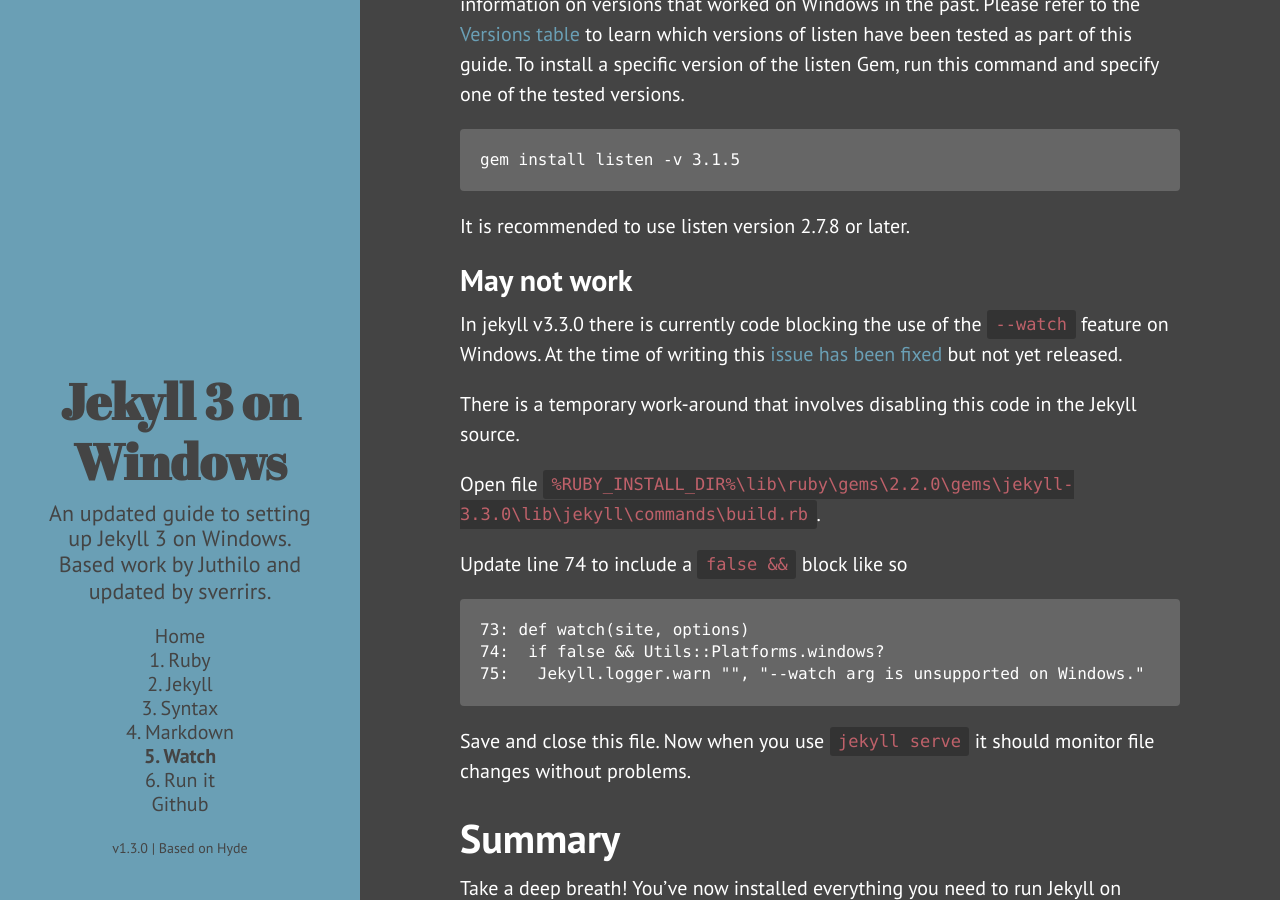
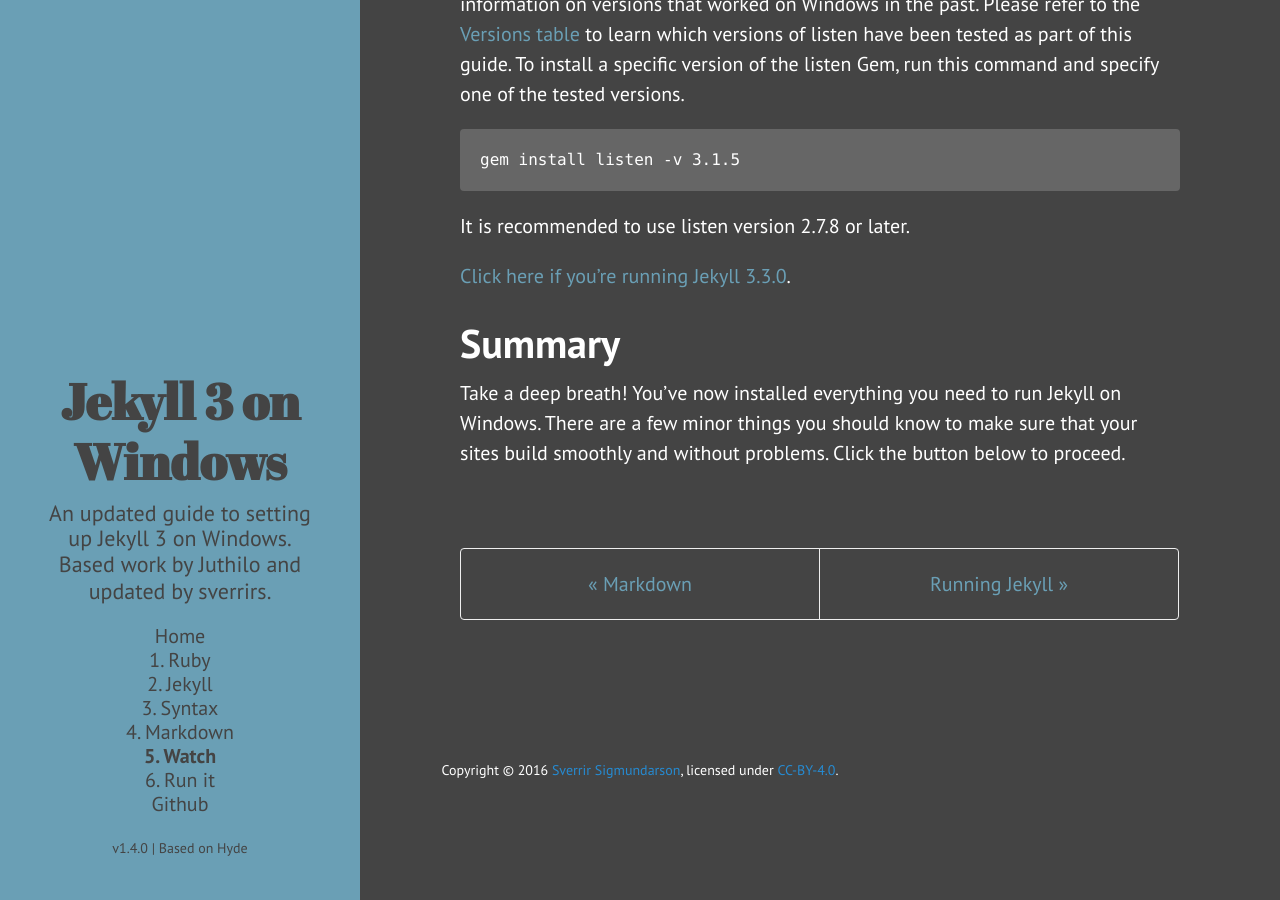
Before and after one commit to sverrirs/jekyllonwindows, a Jekyll site: the page built from 5-wdm-gem.md, in a window 1280 px wide and 900 px high, scrolled down 1031 px. Built offline with Jekyll 4.4.1, drawn with Linux system fonts in a browser that asks for light colours; comment, search, counter and statistics services are not loaded.

Commit message:
Further refactoring of the main storyline to reduce clutter, updating comment regarding watch not working on 3.3.0

````diff
--- a/5-wdm-gem.md
+++ b/5-wdm-gem.md
@@ -44,22 +44,7 @@ gem install listen -v 3.1.5
 
 It is recommended to use listen version 2.7.8 or later.
 
-
-## May not work
-In jekyll v3.3.0 there is currently code blocking the use of the `--watch` feature on Windows. At the time of writing this <a href="https://github.com/jekyll/jekyll/commit/17bd63fa195083992b4493ee521729e84373ad77">issue has been fixed</a> but not yet released.
-
-There is a temporary work-around that involves disabling this code in the Jekyll source.
-
-Open file `%RUBY_INSTALL_DIR%\lib\ruby\gems\2.2.0\gems\jekyll-3.3.0\lib\jekyll\commands\build.rb`.
-
-Update line 74 to include a `false &&` block like so
-
-```
-73: def watch(site, options)
-74:  if false && Utils::Platforms.windows?
-75:   Jekyll.logger.warn "", "--watch arg is unsupported on Windows."
-```
-Save and close this file. Now when you use `jekyll serve` it should monitor file changes without problems.
+[Click here if you're running Jekyll 3.3.0](5x-wdm-gem-watchissue).
 
 
 # Summary
--- a/_config.yml
+++ b/_config.yml
@@ -13,7 +13,7 @@ author:
   url:            https://sverrirs.com
 
 # Custom vars
-version:          1.3.0
+version:          1.4.0
 
 ############################################################
 # Copy the external static folders into the output site
````
Also changed, not shown: 1-ruby-and-devkit.md (+1 -19 lines), 1x-ruby-and-devkit-error.md (added, +30 -0 lines), 4-markdown.md (+1 -29 lines), 4x-markdown-redcarpet.md (added, +40 -0 lines), 5x-wdm-gem-watchissue.md (added, +30 -0 lines).
